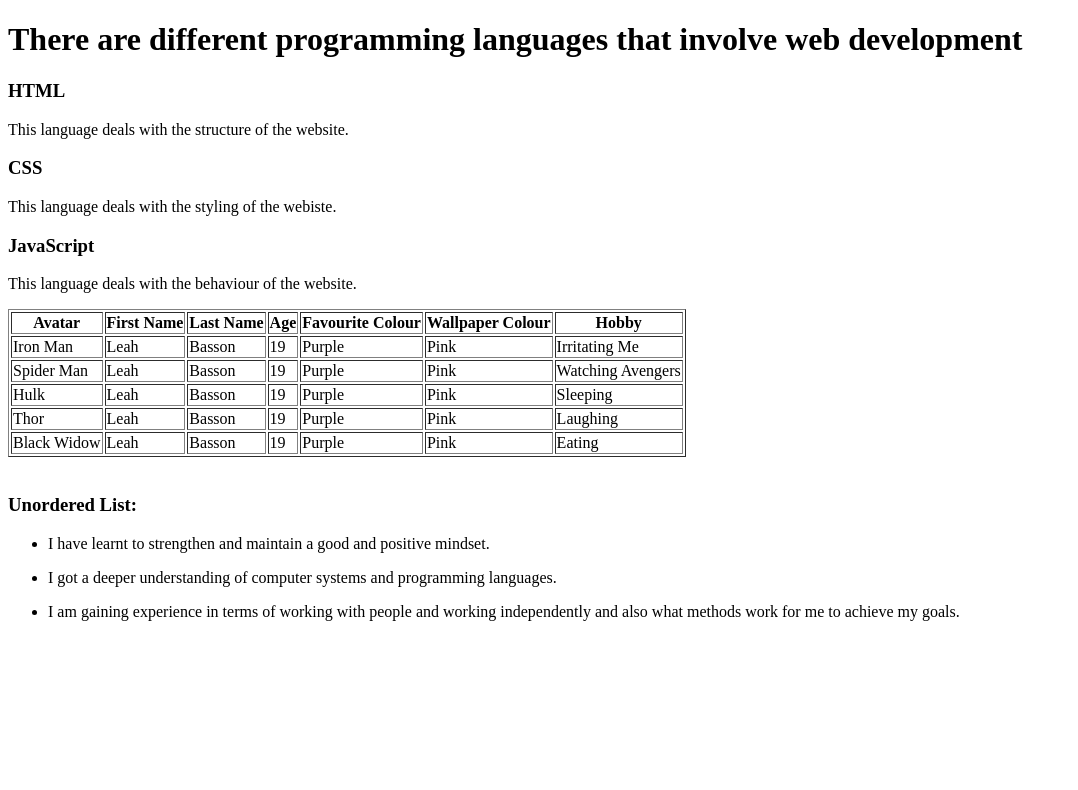
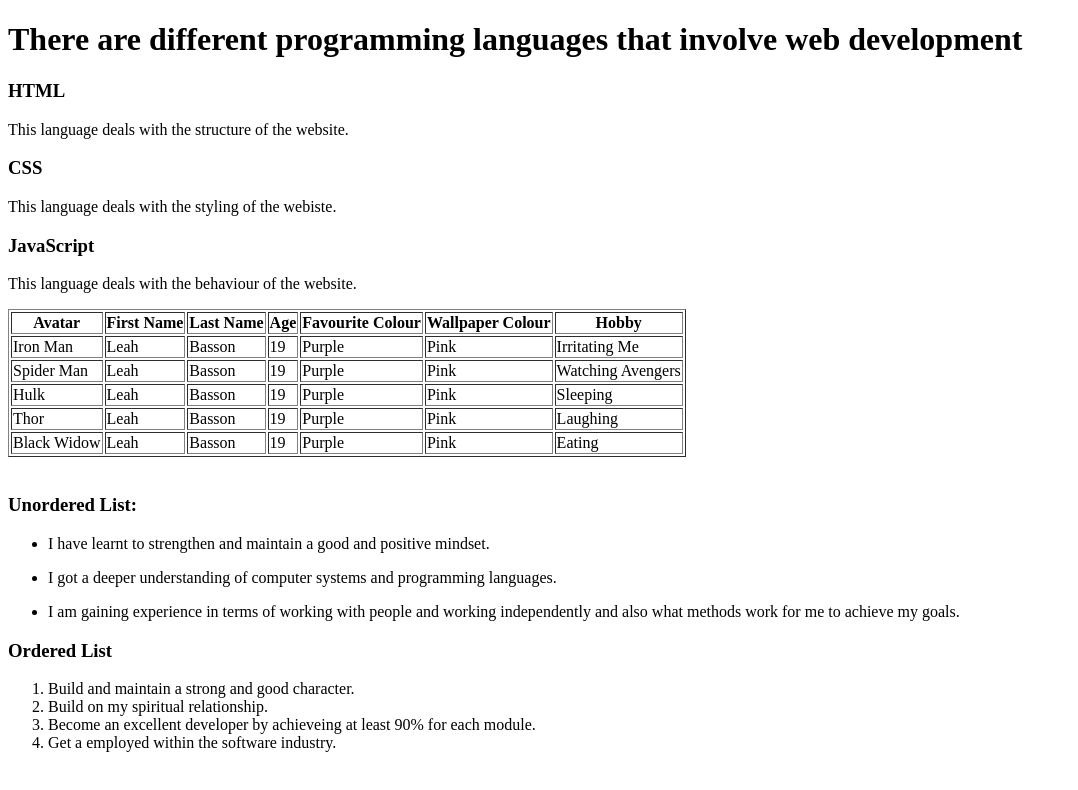
Before and after one commit to Joshua-Langeveldt/Wednesday, a plain HTML site: page index.html in a window 1280 px wide. Shown: the whole page, without its empty margins (0-1078 px from the left). Drawn offline with Linux system fonts and the light colour scheme.

Commit message:
Updated With Ordered List

```diff
--- a/index.html
+++ b/index.html
@@ -90,6 +90,16 @@
     </ul>
 
 
+    <!--Ordered List-->
+<h3>Ordered List</h3>
+    <ol>
+      <li>Build and maintain a strong and good character.</li>
+      <li>Build on my spiritual relationship.</li>
+      <li>Become an excellent developer by achieveing at least 90% for each module.</li>
+      <li>Get a employed within the software industry.</li>
+      </ol>
+
+
 
 
 </body>
```
